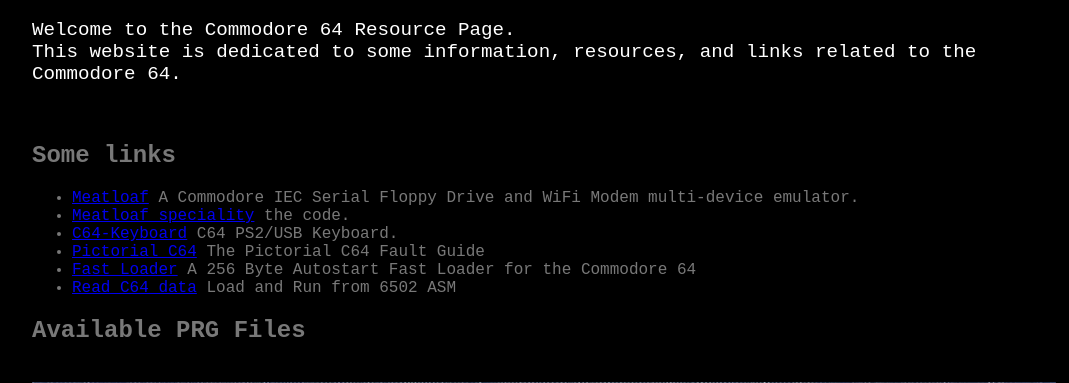
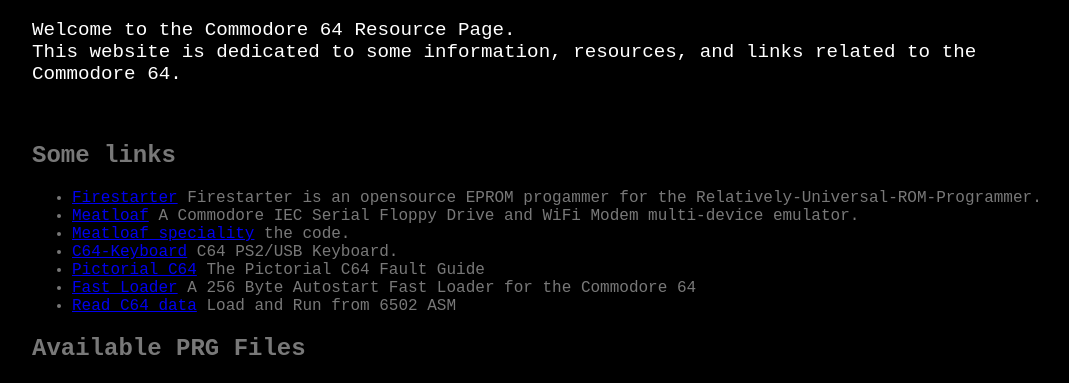
Before and after one commit to henols/c64_site, a PHP site: page / in a window 1280 px wide. Shown: the part 231-614 px from the top of the page, without its empty margins (96-1165 px from the left). Run offline with PHP 8.4, Linux system fonts and the light colour scheme; some libraries are stand-ins or nearby versions.

Commit message:
Add new link

```diff
--- a/index.php
+++ b/index.php
@@ -161,7 +161,8 @@
     <link rel="icon" type="image/png" sizes="16x16" href="/favicon-16x16.png">
     <link rel="manifest" href="site.webmanifest">
 
-    <script async src="https://cdn.byteboost.io/v1beta/repo/inspector/main.js" data-byteboost-key="ecb6c0bb-1516-4108-80ed-15508c8a4d6c"></script>
+    <script async src="https://cdn.byteboost.io/v1beta/repo/inspector/main.js"
+        data-byteboost-key="ecb6c0bb-1516-4108-80ed-15508c8a4d6c"></script>
 
 </head>
 <body>
@@ -200,8 +201,9 @@
             <br>
             <h1>Some links</h1>
             <ul>
-                <li><a href="https://meatloaf.cc" target="_blank">Meatloaf</a> A Commodore IEC Serial Floppy Drive and WiFi Modem multi-device emulator.</li>
-                <li><a href="https://github.com/idolpx/meatloaf-specialty" target="_blank">Meatloaf speciality</a> the code.</li>
+            <li><a href="https://github.com/henols/firestarter_app" target="_blank">Firestarter</a> Firestarter is an opensource EPROM progammer for the Relatively-Universal-ROM-Programmer.</li>
+            <li><a href="https://meatloaf.cc" target="_blank">Meatloaf</a> A Commodore IEC Serial Floppy Drive and WiFi Modem multi-device emulator.</li>
+            <li><a href="https://github.com/idolpx/meatloaf-specialty" target="_blank">Meatloaf speciality</a> the code.</li>
                 <li><a href="https://github.com/Hartland/C64-Keyboard" target="_blank">C64-Keyboard</a> C64 PS2/USB Keyboard.</li>
                 <li><a href="https://www.pictorial64.com/" target="_blank">Pictorial C64</a> The Pictorial C64 Fault Guide</li>
                 <li><a href="https://www.pagetable.com/?p=568" target="_blank">Fast Loader</a> A 256 Byte Autostart Fast Loader for the Commodore 64</li>
```
